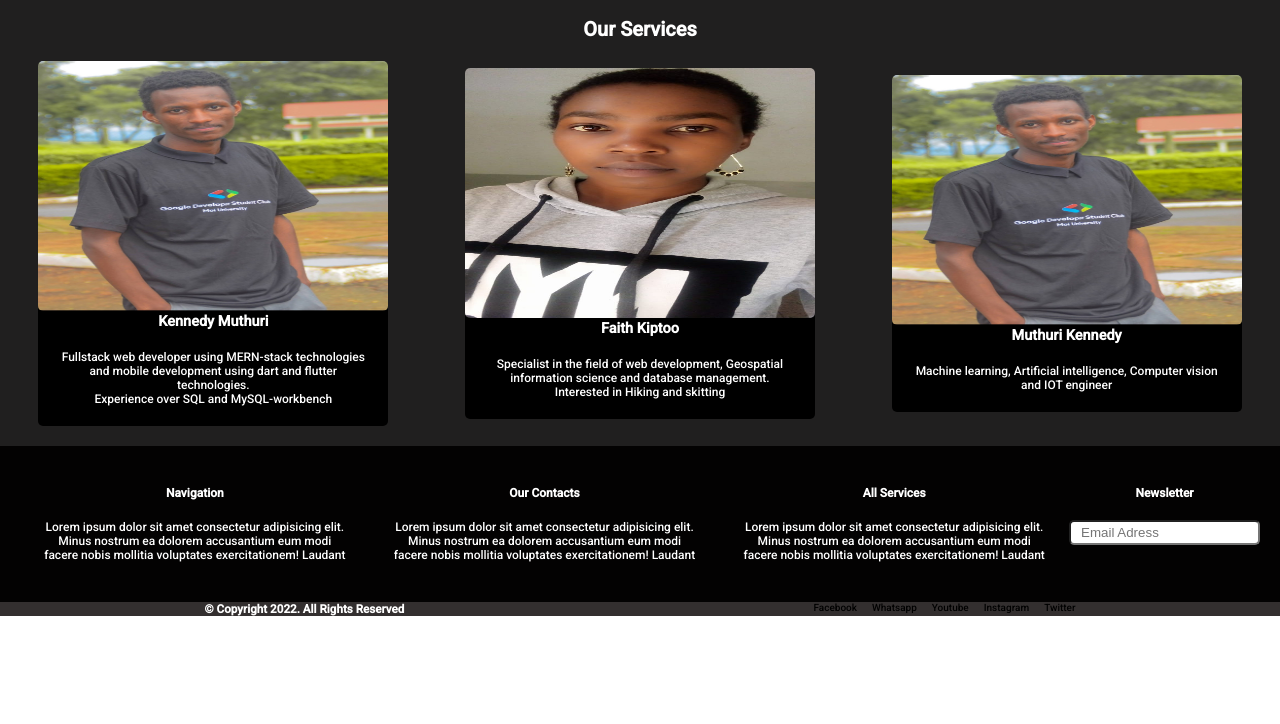
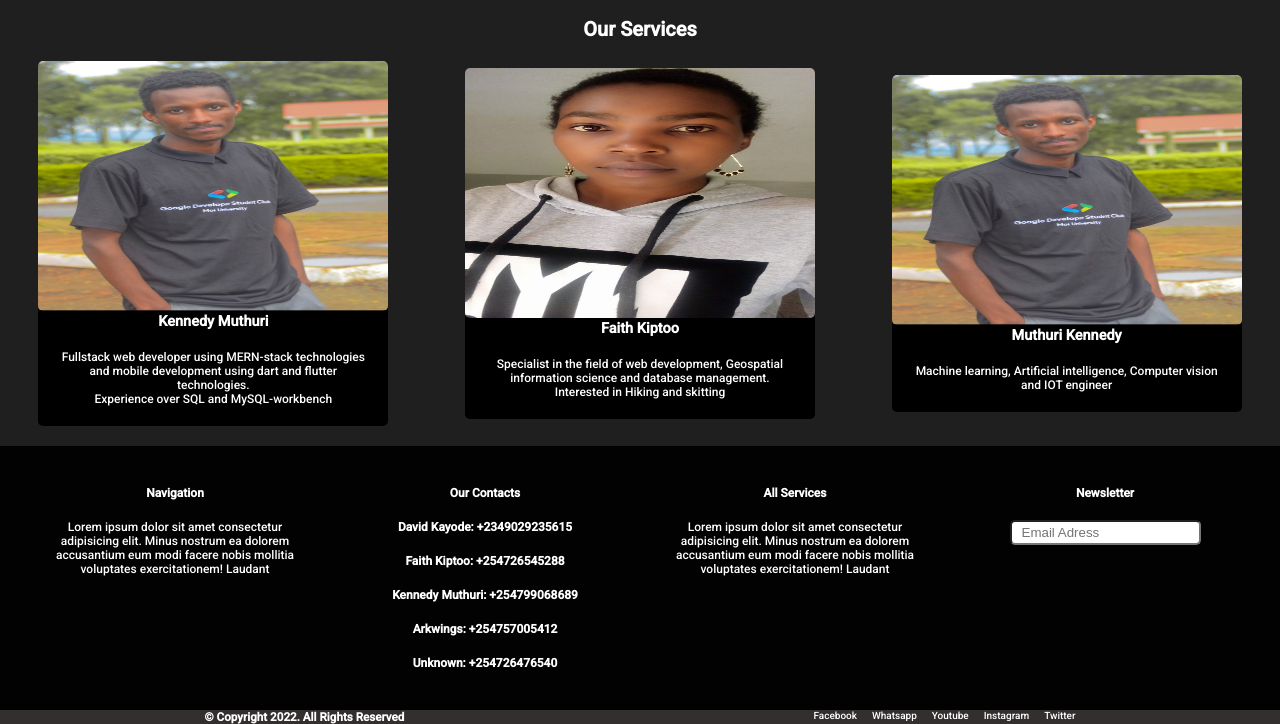
Before and after one commit to muthuri-dev/portifolio_challenge, a plain HTML site: page index.html in a window 1280 px wide. Shown: the part 805-1529 px from the top of the page. Before the commit the page ends 1421 px from the top, so only its background shows below. Drawn offline with Linux system fonts and the light colour scheme.

Commit message:
Editing the html body

```diff
--- a/index.html
+++ b/index.html
@@ -101,7 +101,11 @@
             </div>
             <div class="footer">
                 <h3>Our Contacts</h3>
-                <p>Lorem ipsum dolor sit amet consectetur adipisicing elit. Minus nostrum ea dolorem accusantium eum modi facere nobis mollitia voluptates exercitationem! Laudant</p>
+                <h4>David Kayode: +2349029235615</h4>
+                <h4>Faith Kiptoo:  +254726545288</h4>
+                <h4>Kennedy Muthuri: +254799068689</h4>
+                <h4>Arkwings: +254757005412</h4>
+                <h4>Unknown: +254726476540</h4>
             </div>
             <div class="footer">
                 <h3>All Services</h3>
--- a/styles/styles.css
+++ b/styles/styles.css
@@ -193,8 +193,11 @@ footer {
     display: flex;
     flex-direction: row;
 }
+.footer{
+    width: 350px;
+}
 
-.footer h3,
+.footer h3,h4,
 p {
     color: white;
     margin: 20px;
@@ -211,4 +214,5 @@ p {
     display:flex;
     flex-direction: row;
     gap: 15px;
+    color:white;
 }
```
